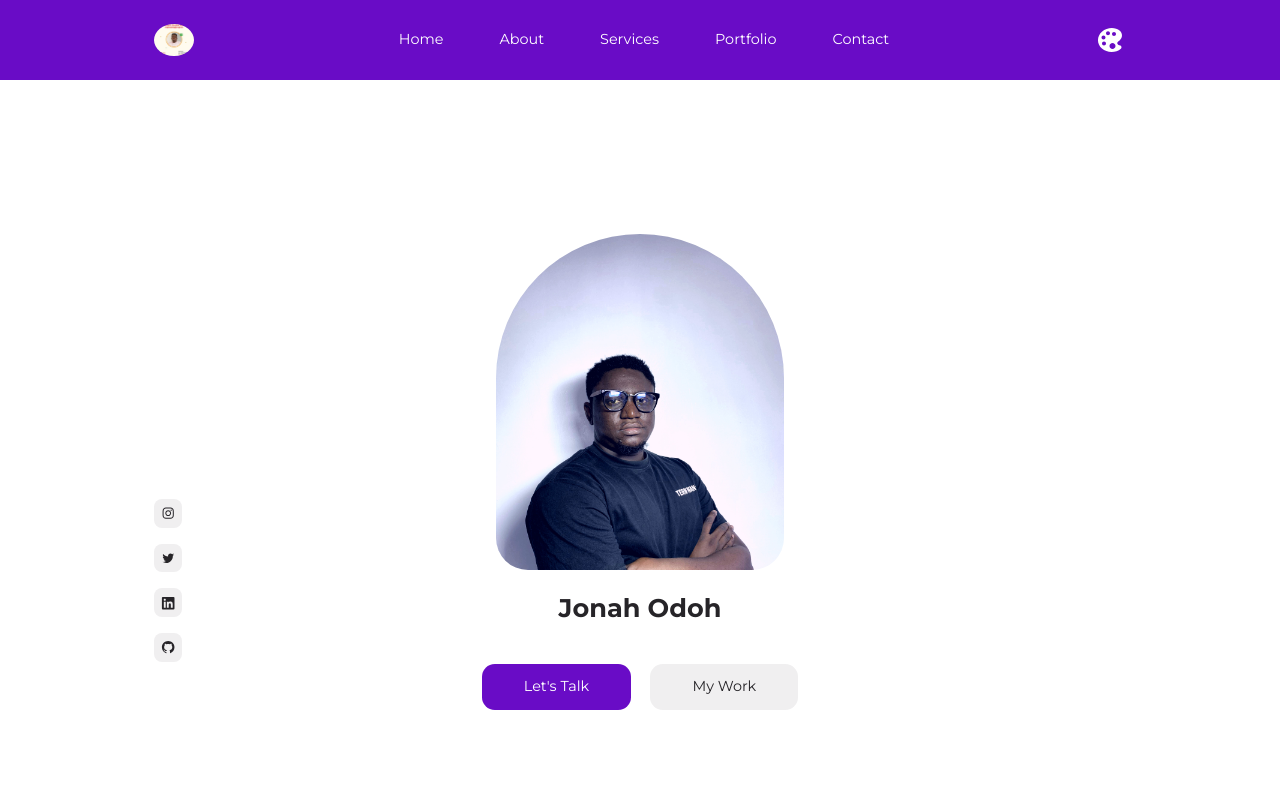
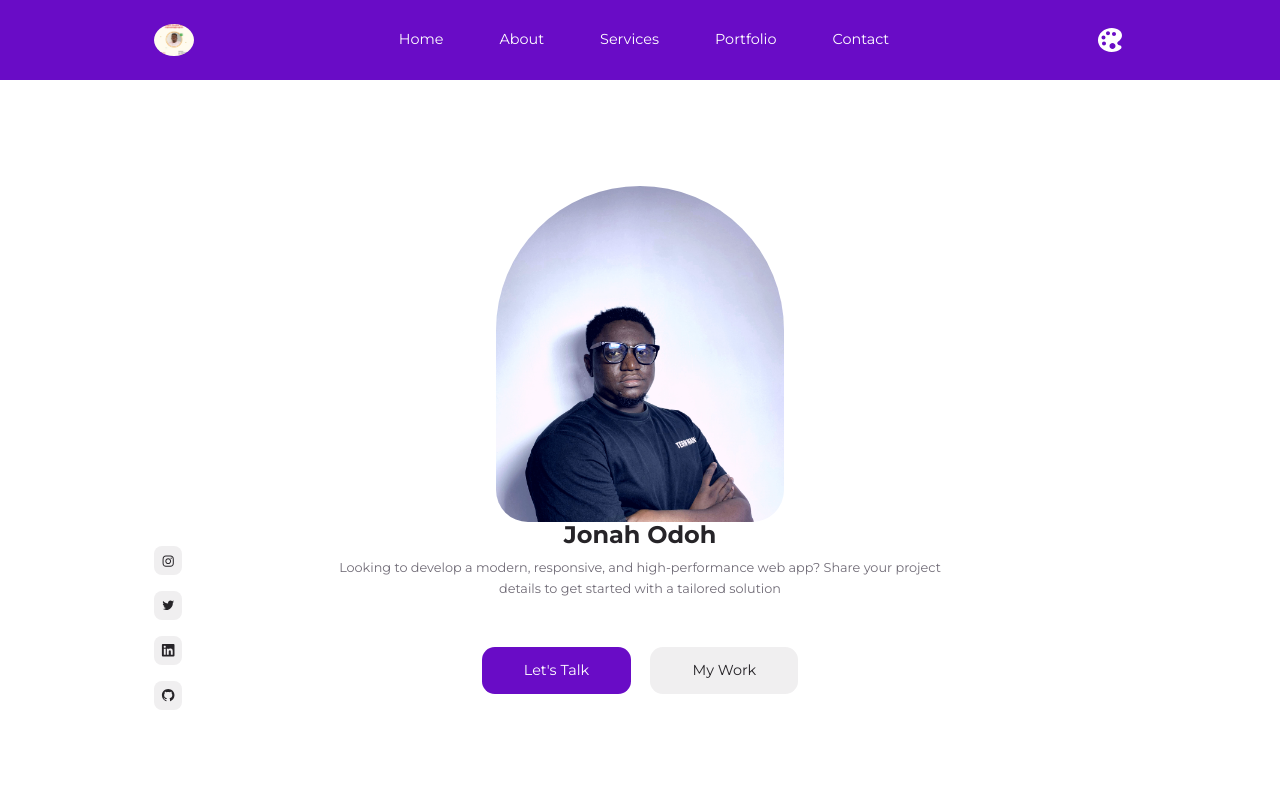
Before and after one commit to omonuj/my-portfolio, a React (Create React App) app: page / in a window 1280 px wide. Shown: the top 800 px of the page. Built offline with nearby package versions, Linux system fonts and the light colour scheme.

Commit message:
my updates

```diff
--- a/src/sections/header/Header.jsx
+++ b/src/sections/header/Header.jsx
@@ -16,9 +16,9 @@ const Header = () => {
         <div className="header__profile" data-aos="fade-in">
           <img src={HeaderImage} alt="Header Portait" />
         </div>
-        <h3 className='h3' data-aos="fade-up">Jonah Odoh</h3>
+        <h3 data-aos="fade-up">Jonah Odoh</h3>
         <p  data-aos="fade-up">
-
+          Looking to develop a modern, responsive, and high-performance web app? Share your project details to get started with a tailored solution
         </p>
         <div className="header__cta"  data-aos="fade-up">
           <a href="#contact" className='btn primary'>Let's Talk</a>
--- a/src/sections/header/header.css
+++ b/src/sections/header/header.css
@@ -21,19 +21,26 @@ header {
     height: 21rem;
     border-radius: 9rem 9rem 2rem 2rem;
     overflow: hidden;
-    margin-bottom: 1.5rem;
+    margin-bottom: 1.5re0.8;
 }
 
 .header__container p {
+    font-size: 0.8rem;
     width: 40rem;
     text-align: center;
     margin: 0.6rem 0 2rem;
+    padding-bottom: 1rem;
+}
+
+.header__container h3 {
+    font-size: 1.5rem;
 }
 
 .header__cta {
     display: flex;
     align-items: center;
     gap: 1.2rem;
+    padding-bottom: 4rem;
 }
 
 .header__socials {
```
